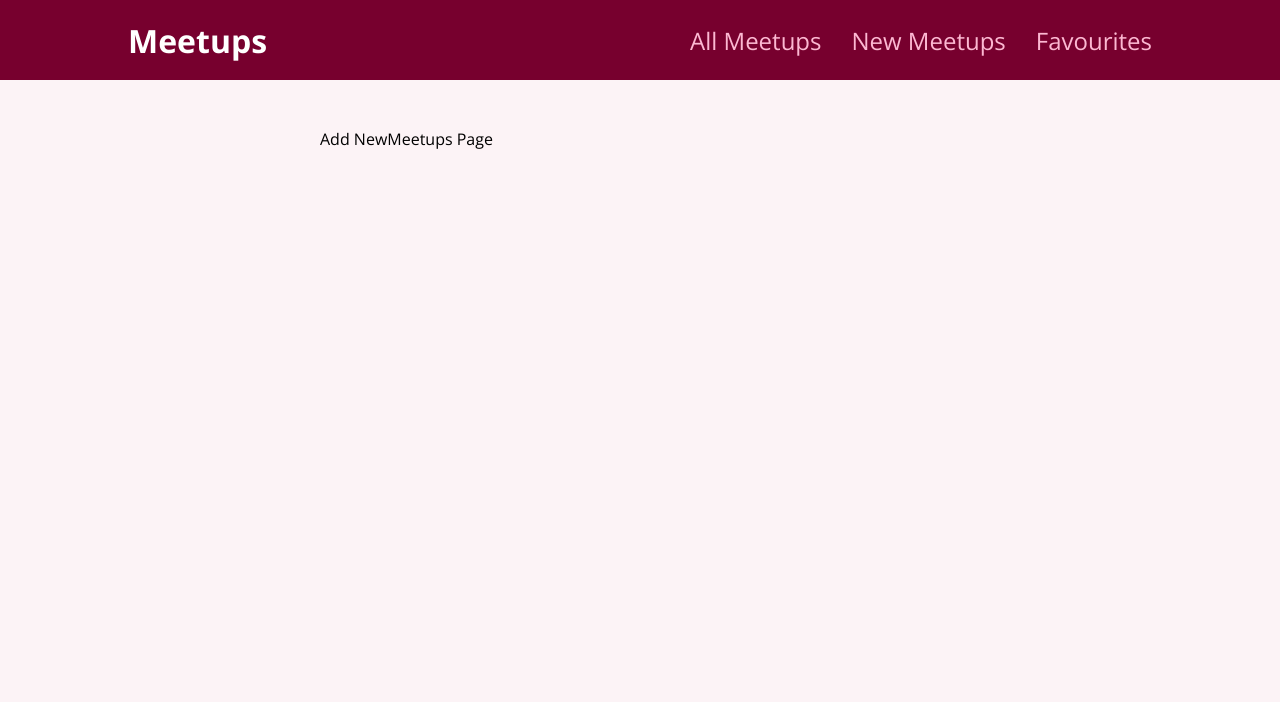
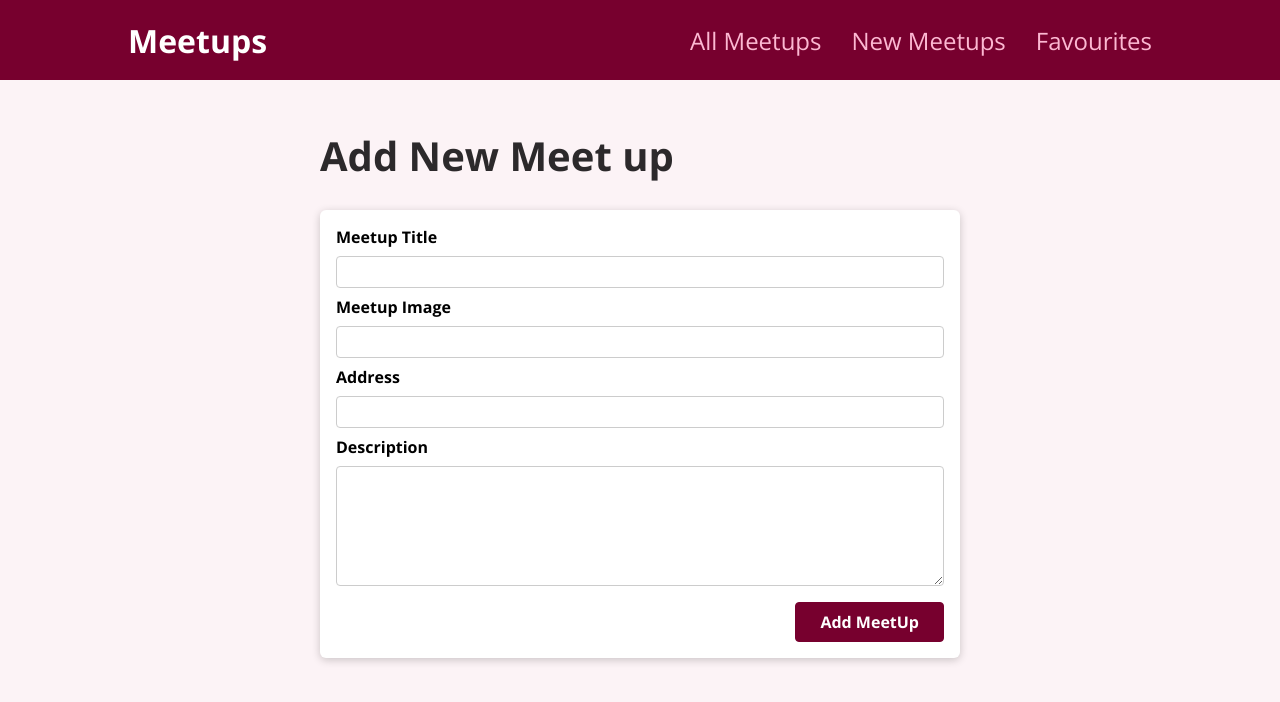
Before and after one commit to edwinnambaje/React-App, a React (Create React App) app: page /new in a window 1280 px wide. Shown: the top 702 px of the page. Built offline with nearby package versions, Linux system fonts and the light colour scheme.

Commit message:
completed rendering all meetups

```diff
--- /dev/null
+++ b/src/components/meetups/NewMeetup.js
@@ -0,0 +1,50 @@
+import Card from '../ui/Card';
+import classes from './NewMeetup.module.css';
+import { useRef} from 'react';
+
+function NewMeetupForm(props){
+    const titleInputRef=useRef();
+    const imageInputRef=useRef();
+    const addressInputRef=useRef();
+    const descriptionInputRef=useRef();
+    function submit(e){
+        e.preventDefault();
+        const enteredTitle=titleInputRef.current.value;
+        const enteredImage=imageInputRef.current.value;
+        const enteredAddress=addressInputRef.current.value;
+        const enteredDescription=descriptionInputRef.current.value;
+
+        const data={
+            title:enteredTitle,
+            image:enteredImage,
+            address:enteredAddress,
+            description:enteredDescription
+        }
+        props.onAddMeetups(data)
+    }
+    return <Card>
+        <form className={classes.form} onSubmit={submit}>
+            <div className={classes.control}>
+                <label htmlFor='title'>Meetup Title</label>
+                <input type='text' required id='title' ref={titleInputRef}/>
+            </div>
+            <div className={classes.control}>
+                <label htmlFor='image'>Meetup Image</label>
+                <input type='url' required id='image' ref={imageInputRef}/>
+            </div>
+            <div className={classes.control}>
+                <label htmlFor='address'>Address</label>
+                <input type='text' required id='address' ref={addressInputRef}/>
+            </div>
+            <div className={classes.control}>
+                <label htmlFor='description'>Description</label>
+                <textarea id='description' required rows={5} ref={descriptionInputRef}/>
+            </div>
+            <div className={classes.actions}>
+                <button>Add MeetUp</button>
+            </div>
+        </form>
+    </Card>
+
+}
+export default NewMeetupForm;
--- /dev/null
+++ b/src/components/meetups/NewMeetup.module.css
@@ -0,0 +1,45 @@
+.form {
+    padding: 1rem;
+  }
+
+  .control {
+    margin-bottom: 0.5rem;
+  }
+
+  .control label {
+    display: block;
+    font-weight: bold;
+    margin-bottom: 0.5rem;
+  }
+
+  .control input,
+  .control textarea {
+    display: block;
+    font: inherit;
+    border-radius: 4px;
+    border: 1px solid #ccc;
+    padding: 0.25rem;
+    width: 100%;
+  }
+
+  .actions {
+    margin-top: 1rem;
+    text-align: right;
+  }
+
+  .actions button {
+    font: inherit;
+    cursor: pointer;
+    background-color: #77002e;
+    color: white;
+    padding: 0.5rem 1.5rem;
+    border: 1px solid #77002e;
+    border-radius: 4px;
+    font-weight: bold;
+  }
+
+  .actions button:hover,
+  .actions button:active {
+    background-color: #a50e48;
+    border-color: #a50e48;
+  }
--- a/src/pages/NewMeetups.js
+++ b/src/pages/NewMeetups.js
@@ -1,4 +1,21 @@
+import NewMeetupForm from "../components/meetups/NewMeetup";
+import { useNavigate } from "react-router";
 function NewMeetups(){
-    return <div>Add NewMeetups Page</div>;
+    const navigate=useNavigate()
+    function addMeetup(meetupdata){
+        fetch("https://react-49783-default-rtdb.firebaseio.com/meetups.json",{
+            method:"POST",
+            body:JSON.stringify(meetupdata),
+            headers:{
+                'Content-Type':'application/json'
+            }
+        }).then(()=>{
+            navigate('/')
+        })
+    }
+    return<div>
+        <h1>Add New Meet up</h1>
+        <NewMeetupForm onAddMeetups={addMeetup}/>
+    </div>
 }
 export default NewMeetups;
```
